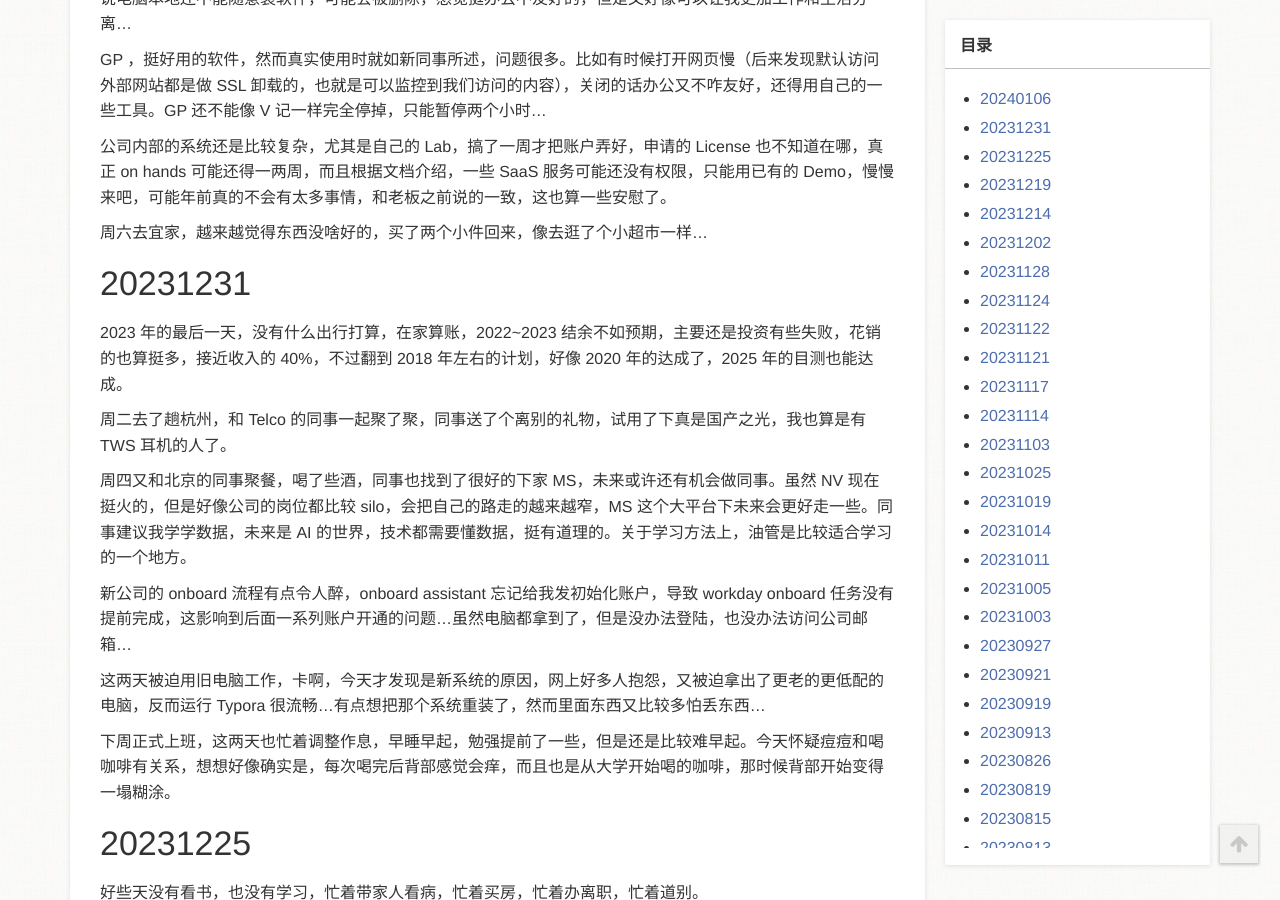
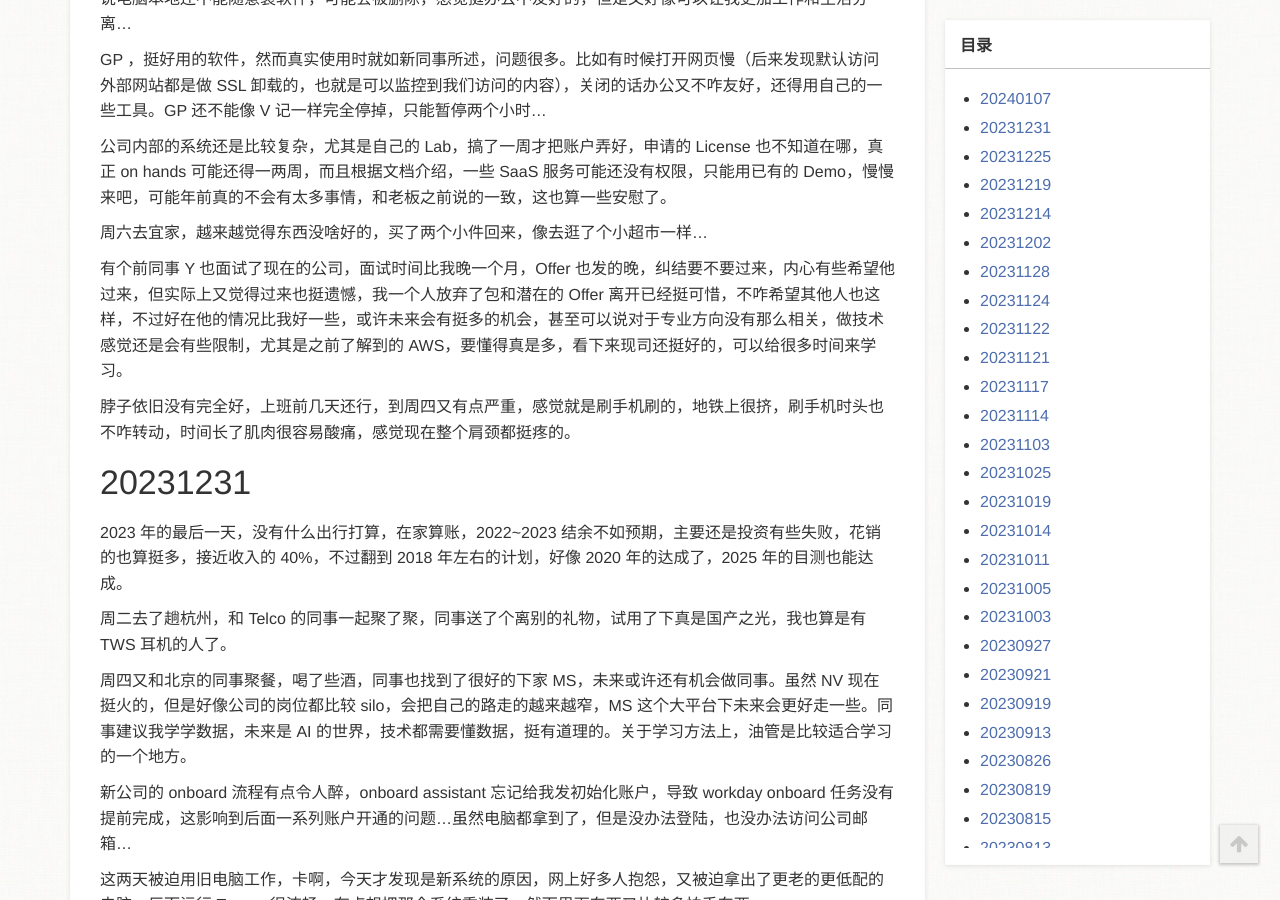
Before and after one commit to zm1990s/halfcoffee, a Jekyll site: the page built from page/3碎碎念.md, in a window 1280 px wide and 900 px high, scrolled down 1531 px. Built offline with Jekyll 4.4.1, drawn with Linux system fonts in a browser that asks for light colours; a style sheet for code colours, icons or effects is not loaded.

Commit message:
20240107

```diff
--- a/page/3碎碎念.md
+++ b/page/3碎碎念.md
@@ -14,7 +14,7 @@ type: page
 >
 > 《搏击俱乐部》
 
-# 20240106
+# 20240107
 
 上班第一周，忙碌但又从容的一周，一个最重要的记录是”未知是恐惧的来源“，认识到这个后，只要去解决未知事物带来的感觉，就可以减少焦虑。
 
@@ -49,6 +49,10 @@ GP ，挺好用的软件，然而真实使用时就如新同事所述，问题
 公司内部的系统还是比较复杂，尤其是自己的 Lab，搞了一周才把账户弄好，申请的 License 也不知道在哪，真正 on hands 可能还得一两周，而且根据文档介绍，一些 SaaS 服务可能还没有权限，只能用已有的 Demo，慢慢来吧，可能年前真的不会有太多事情，和老板之前说的一致，这也算一些安慰了。
 
 周六去宜家，越来越觉得东西没啥好的，买了两个小件回来，像去逛了个小超市一样...
+
+有个前同事 Y 也面试了现在的公司，面试时间比我晚一个月，Offer 也发的晚，纠结要不要过来，内心有些希望他过来，但实际上又觉得过来也挺遗憾，我一个人放弃了包和潜在的 Offer 离开已经挺可惜，不咋希望其他人也这样，不过好在他的情况比我好一些，或许未来会有挺多的机会，甚至可以说对于专业方向没有那么相关，做技术感觉还是会有些限制，尤其是之前了解到的 AWS，要懂得真是多，看下来现司还挺好的，可以给很多时间来学习。
+
+脖子依旧没有完全好，上班前几天还行，到周四又有点严重，感觉就是刷手机刷的，地铁上很挤，刷手机时头也不咋转动，时间长了肌肉很容易酸痛，感觉现在整个肩颈都挺疼的。
 
 # 20231231
 
```
